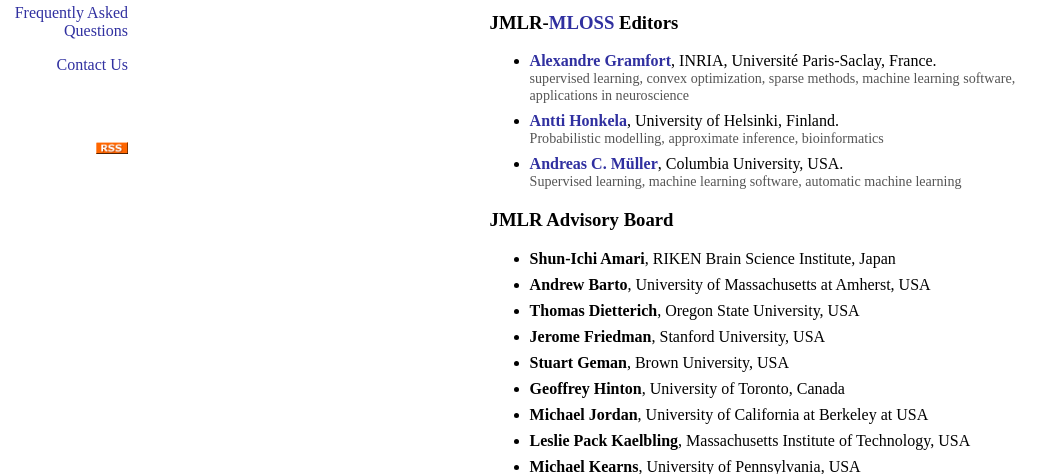
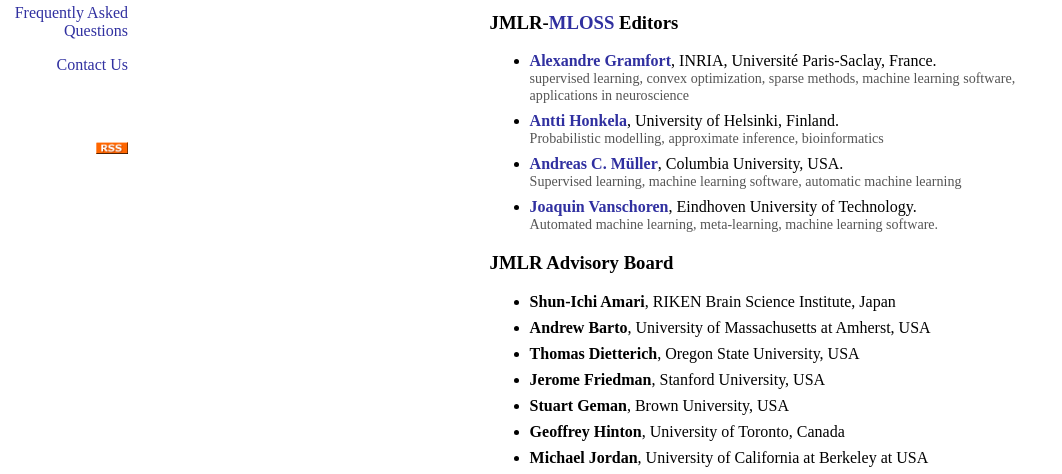
Before and after one commit to JmlrOrg/webpage, a Python web app: template templates/beta/editorial-board.html in a window 1280 px wide. Shown: the part 490-964 px from the top of the page, without its empty margins (0-1062 px from the left). Run offline with Jinja, Linux system fonts and the light colour scheme; the template is opened without the code that fills it, so the values that code supplies are empty.

Commit message:
Welcome Joaquin

```diff
--- a/templates/beta/editorial-board.html
+++ b/templates/beta/editorial-board.html
@@ -83,6 +83,7 @@
 <!--       <li><a href='https://users.lal.in2p3.fr/kegl/'><span class='name'>Balázs Kégl</span></a>, <span class='affiliation'>CNRS / Université Paris-Saclay, France</span>. <span class='research'>Ensemble methods, hyperparameter optimization, applications in particle and astrophysics</span></li> -->
       <li><a href='http://amueller.github.io/'><span class='name'>Andreas C. Müller</span></a>, <span class='affiliation'>Columbia University, USA</span>. <span class='research'>Supervised learning, machine learning software, automatic machine learning</span></li>
 <!--       <li><a href='http://www.ong-home.my'><span class='name'>Cheng Soon Ong</span></a>, <span class='affiliation'>Australian National University, Australia</span>. <span class='research'>Experimental design, feature learning, ranking, bioinformatics</span></li> -->
+        <li><a href='https://joaquinvanschoren.github.io/'><span class='name'>Joaquin Vanschoren</span></a>, <span class='affiliation'>Eindhoven University of Technology</span>. <span class='research'>Automated machine learning, meta-learning, machine learning software.</span></li></li>
     </ul>
 
     <h3>
```
